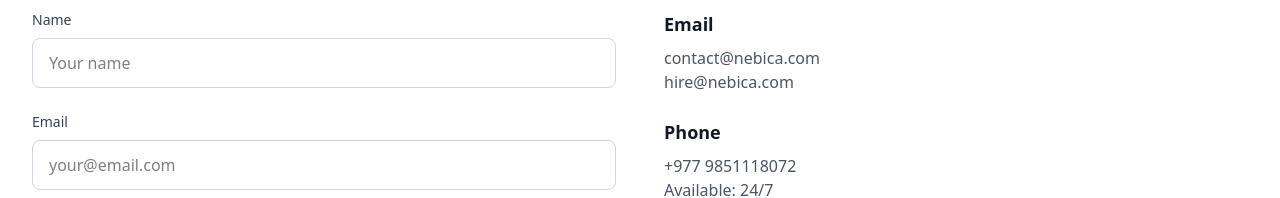
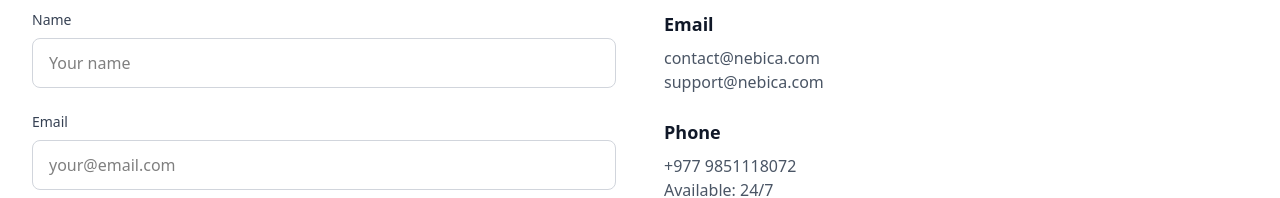
Before and after one commit to agencynebica-creator/nebica, a Next.js app: page /contact in a window 1280 px wide. Shown: the part 402-600 px from the top of the page. Built offline with nearby package versions, Linux system fonts and the light colour scheme.

Commit message:
change email

```diff
--- a/src/pages/contact.tsx
+++ b/src/pages/contact.tsx
@@ -155,7 +155,7 @@
                 <div>
                   <h3  className="text-lg font-semibold text-gray-900 mb-2">Email</h3>
                   <p  className="text-gray-600">contact@nebica.com</p>
-                  <p  className="text-gray-600">hire@nebica.com</p>
+                  <p  className="text-gray-600">support@nebica.com</p>
                 </div>
                 <div>
                   <h3  className="text-lg font-semibold text-gray-900 mb-2">Phone</h3>
```
